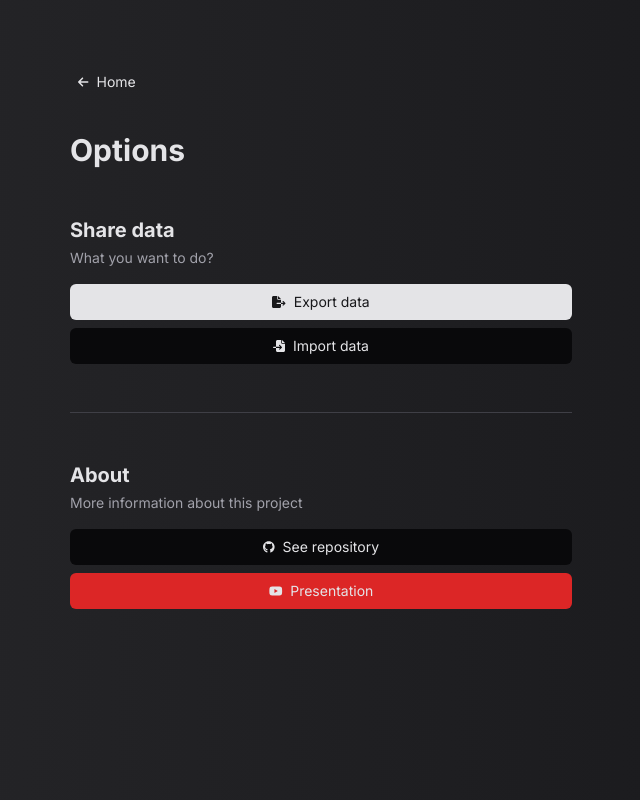
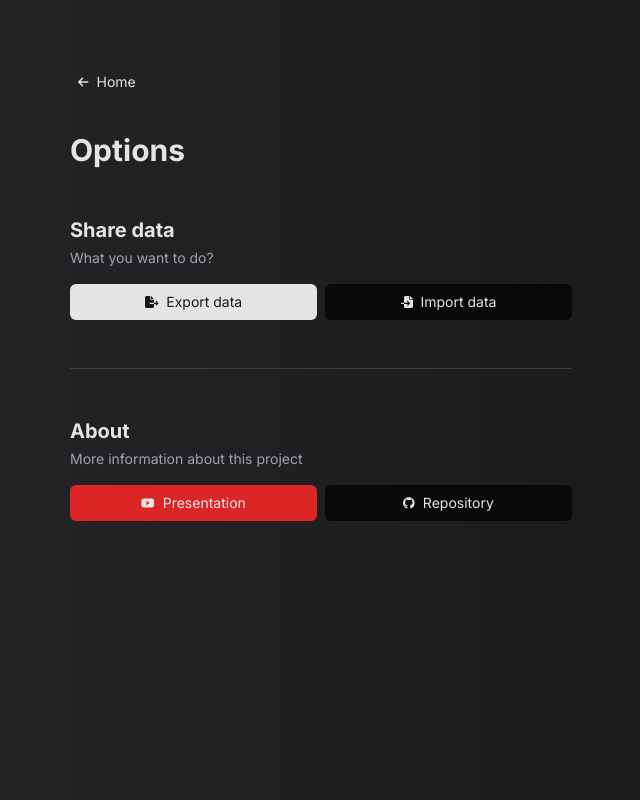
Before and after one commit to joaovictornsv/local-list, a React (Vite) app: page /options in a window 1280 px wide. Shown: the whole page, without its empty margins (319-959 px from the left). Built offline with nearby package versions, Linux system fonts and the light colour scheme.

Commit message:
- remove outline Button type - fixed options page buttons align

```diff
--- a/src/atomic/atoms/Button.jsx
+++ b/src/atomic/atoms/Button.jsx
@@ -17,7 +17,6 @@ const BUTTON_TYPES = {
   primary: 'text-zinc-900 hover:text-zinc-900 bg-zinc-200 border-none hover:bg-zinc-300 transition-colors duration-75 focus:outline-none',
   secondary: 'text-zinc-200 hover:text-zinc-200 bg-zinc-950 border-none hover:bg-zinc-900 transition-colors duration-75 focus:outline-none',
   ghost: 'text-zinc-200 hover:text-zinc-200 border-none bg-transparent focus:outline-none transition-colors duration-75 hover:bg-zinc-900',
-  outline: 'text-zinc-200 hover:text-zinc-200 border-zinc-700 bg-transparent focus:outline-none transition-colors duration-75 hover:bg-zinc-800 hover:border-zinc-600',
   danger: 'text-zinc-200 hover:text-zinc-200 border-none bg-red-600 focus:outline-none transition-colors duration-75 hover:bg-red-700'
 }
 
--- a/src/atomic/pages/Options.jsx
+++ b/src/atomic/pages/Options.jsx
@@ -44,7 +44,7 @@ export const Options = () => {
               </p>
             </div>
 
-            <div className="flex flex-col gap-2">
+            <div className="flex gap-2">
               <Button
                 icon={faFileExport}
                 onClick={() => navigate(RoutePaths.EXPORT)}
@@ -71,19 +71,19 @@ export const Options = () => {
               </p>
             </div>
 
-            <div className="flex flex-col gap-2">
-              <Button
-                icon={faGithub}
-                onClick={openRepository}
-                to="https://github.com/joaovictornsv/local-list"
-                text="See repository"
-                type="secondary"
-              />
+            <div className="flex gap-2">
               <Button
                 type="danger"
                 icon={faYoutube}
                 to="https://youtu.be/E84Y0TnaPQM"
                 text="Presentation"
+              />
+              <Button
+                icon={faGithub}
+                onClick={openRepository}
+                to="https://github.com/joaovictornsv/local-list"
+                text="Repository"
+                type="secondary"
               />
             </div>
           </div>
```
